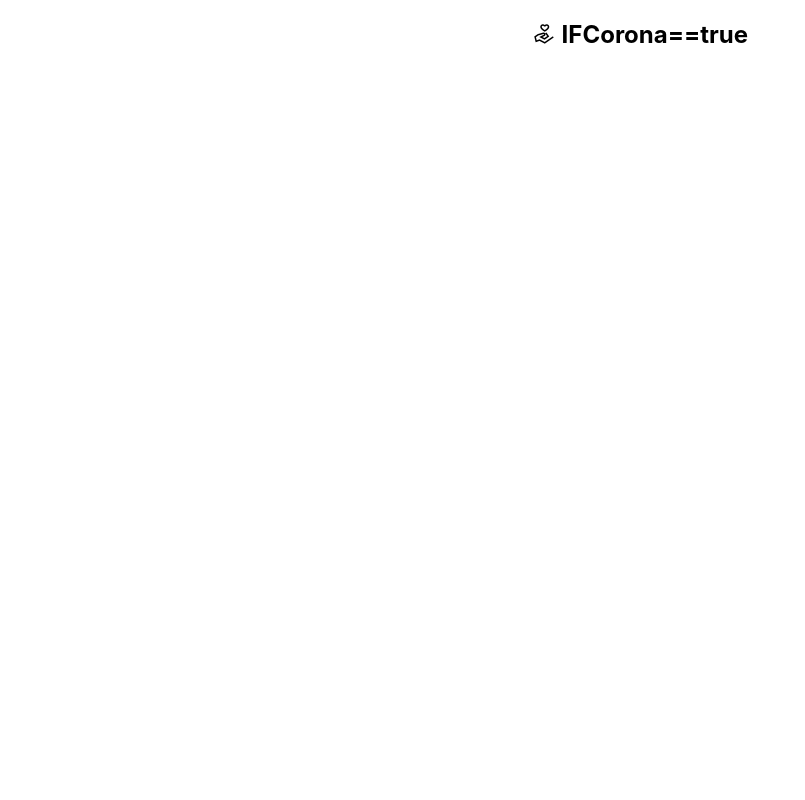
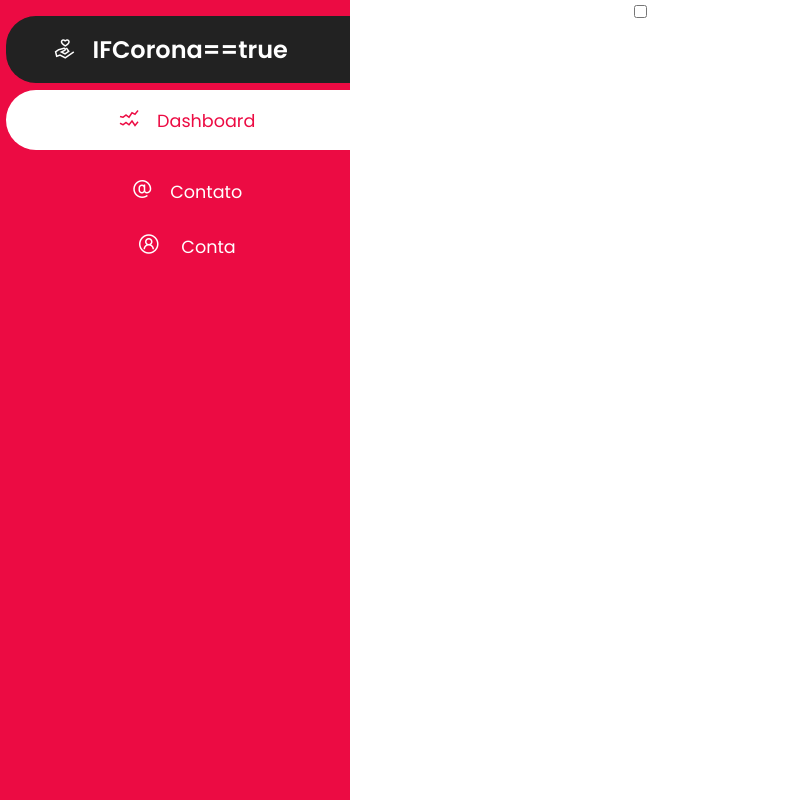
Before and after one commit to RhuanGabriel1/projeto-ifcorona, a React (Create React App) app in the folder projeto-react/if-corona/: page / in a window 1280 px wide. Shown: the whole page, without its empty margins (0-805 px from the left). Built offline with nearby package versions, Linux system fonts and the light colour scheme.

Commit message:
Iniciando a criação do sidebar
Co-Authored-By: Marcelo13104 <92059888+Marcelo13104@users.noreply.github.com>

```diff
--- a/projeto-react/if-corona/src/App.js
+++ b/projeto-react/if-corona/src/App.js
@@ -4,6 +4,7 @@ import SideBar from './components/SideBar';
 function App() {
   return (
     <div className="App">
+      <input type="checkbox" id="nav"/>
       <SideBar/>
     </div>
   );
--- a/projeto-react/if-corona/src/components/SideBar.css
+++ b/projeto-react/if-corona/src/components/SideBar.css
@@ -0,0 +1,37 @@
+.sidebar{
+    width: 350px;
+    position: fixed;
+    left: 0;
+    top: 0;
+    height: 100%;
+    background-color: #ec0b43;
+    transition: width 300ms;
+}
+
+#cursor{
+    cursor: pointer;
+}
+
+#nav:checked + .sidebar{
+    width: 80px;
+}
+
+#nav:checked + .sidebar .sidebar-brand,
+#nav:checked + .sidebar .sidebar li {
+    padding-left: 0.4rem;
+    text-align: center;
+}
+
+#nav:checked + .sidebar .sidebar-brand h2 span:last-child,
+#nav:checked + .sidebar  li a span:last-child{
+    display: none;
+}
+
+#nav:checked ~ .main-content{
+    margin-left: 80px;
+}
+
+#nav:checked ~ .main-content header{
+    width: calc(100% - 80px);
+    left: 80px;
+}
--- a/projeto-react/if-corona/src/components/SideBar.js
+++ b/projeto-react/if-corona/src/components/SideBar.js
@@ -1,8 +1,15 @@
 import React from 'react';
 import SideBarBrand from './SideBarBrand';
+import SideBarMenu from './SideBarMenu';
+import './SideBar.css'
 
 const SideBar = (props) =>{
-    return(<SideBarBrand/>)
+    return(
+        <div class="sidebar">
+            <SideBarBrand/>
+            <SideBarMenu/>
+        </div>
+    )
 }
 
 
--- a/projeto-react/if-corona/src/components/SideBarBrand.css
+++ b/projeto-react/if-corona/src/components/SideBarBrand.css
@@ -0,0 +1,17 @@
+.sidebar-brand{
+    height: 90px;
+    padding: 1rem 0rem 1rem 0.4rem;
+    color: white;
+}
+
+.sidebar-brand h2{
+    display: block;
+    border-radius: 30px 0px 0px 30px;
+    background-color: #222;
+    padding: 1rem;
+}
+
+.sidebar-brand span{
+    display: inline-block;
+    padding-right: 1rem;
+}
--- a/projeto-react/if-corona/src/components/SideBarBrand.js
+++ b/projeto-react/if-corona/src/components/SideBarBrand.js
@@ -1,4 +1,5 @@
 import React from 'react';
+import './SideBarBrand.css'
 
 const SideBarBrand = (props) =>{
     return(
--- a/projeto-react/if-corona/src/components/SideBarMenu.css
+++ b/projeto-react/if-corona/src/components/SideBarMenu.css
@@ -0,0 +1,25 @@
+.sidebar-menu li{
+    width: 100%;
+    margin-bottom: 1.7rem;
+    padding-left: 0.4rem;
+}
+
+.sidebar-menu a{
+    display: block;
+    color: white;
+    font-size: 1.1rem;
+    padding-left: 1rem;
+}
+
+.sidebar-menu a.active{
+    background-color: white;
+    padding-top: 1rem;
+    padding-bottom: 1rem;
+    color: #ec0b43;
+    border-radius: 30px 0px 0px 30px;
+  }
+
+.sidebar-menu a span:first-child{
+    font-size: 1.5rem;
+    padding-right: 1rem;
+}
--- a/projeto-react/if-corona/src/components/SideBarMenu.js
+++ b/projeto-react/if-corona/src/components/SideBarMenu.js
@@ -1,7 +1,16 @@
 import React from 'react';
+import './SideBarMenu.css'
 
 const SideBarMenu = (props) =>{
-
+    return(
+        <div class="sidebar-menu">
+            <ul>
+                <li><a href="#" class="active"><span class="las la-chart-line"></span><span>Dashboard</span></a></li>
+                <li><a href="contato.html"><span class="las la-at"></span><span>Contato</span></a></li>
+                <li><a href="#"><span class="las la-user-circle"></span><span> Conta</span></a></li>
+            </ul>
+        </div>
+    )
 }
 
 export default SideBarMenu;
--- a/projeto-react/if-corona/src/index.css
+++ b/projeto-react/if-corona/src/index.css
@@ -1,3 +1,14 @@
+@import url('https://fonts.googleapis.com/css2?family=Poppins:wght@300;@400;@500;@600&display=swap');
+
+*{
+    margin: 0;
+    padding: 0;
+    box-sizing: border-box;
+    list-style-type: none;
+    text-decoration: none;
+    font-family: 'Poppins', sans-serif;
+}
+
 body {
   margin: 0;
   font-family: -apple-system, BlinkMacSystemFont, 'Segoe UI', 'Roboto', 'Oxygen',
```
